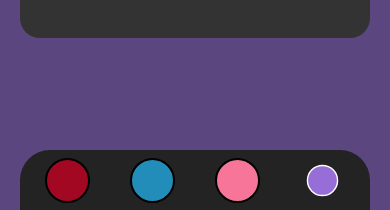
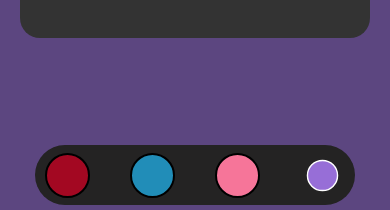
Before and after one commit to PositiveSoda/Login-Form, a plain HTML site: page index.html in a window 390 px wide. Shown: the part 634-844 px from the top of the page. Drawn offline with Linux system fonts and the light colour scheme.

Commit message:
bug fixed

```diff
--- a/script.js
+++ b/script.js
@@ -133,5 +133,4 @@ function showPopup(){
   popup.style.opacity = '1';
   popup.style.display = 'flex';
   popup.style.pointerEvents = 'auto';
-
 }
--- a/style.css
+++ b/style.css
@@ -188,7 +188,6 @@ button:hover {
     text-decoration: none;
     transition: .4s;
 }
-
 .social-icons a:hover {
     background-color: white;
     color: black;
@@ -217,7 +216,6 @@ button:hover {
     border-radius: 20px;
     clip-path: circle(0% at 0 0);
 }
-
 .bg-animate.active {
     transition: clip-path 1.2s ease-in-out;
     clip-path: circle(98% at 0 0);
@@ -273,12 +271,10 @@ button:hover {
     .colors {
         display: flex;
         flex-direction: row;
-        bottom: 0px;
-        width: 350px;
+        bottom: 5px;
+        width: 320px;
         height: 60px;
-        border-top-right-radius: 30px;
-        border-top-left-radius: 30px;
-        border-bottom-left-radius: 0;
+        border-radius: 50px;
         left: 50%;
         transform: translateX(-50%);
     }
@@ -293,7 +289,6 @@ button:hover {
         height: 45px;
         margin: 0 10px 0;
     }
-
 }
 
 .popup-wrapper {
```
